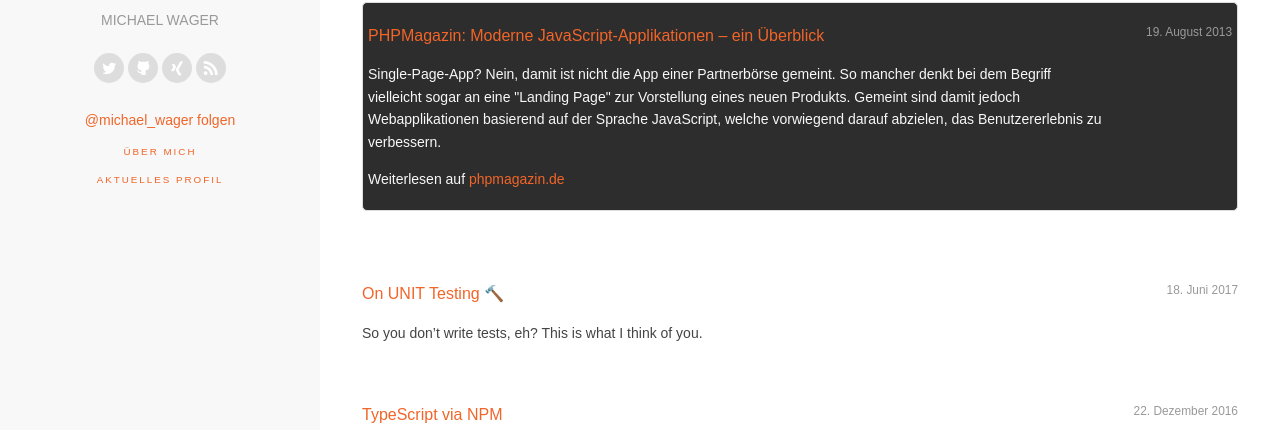
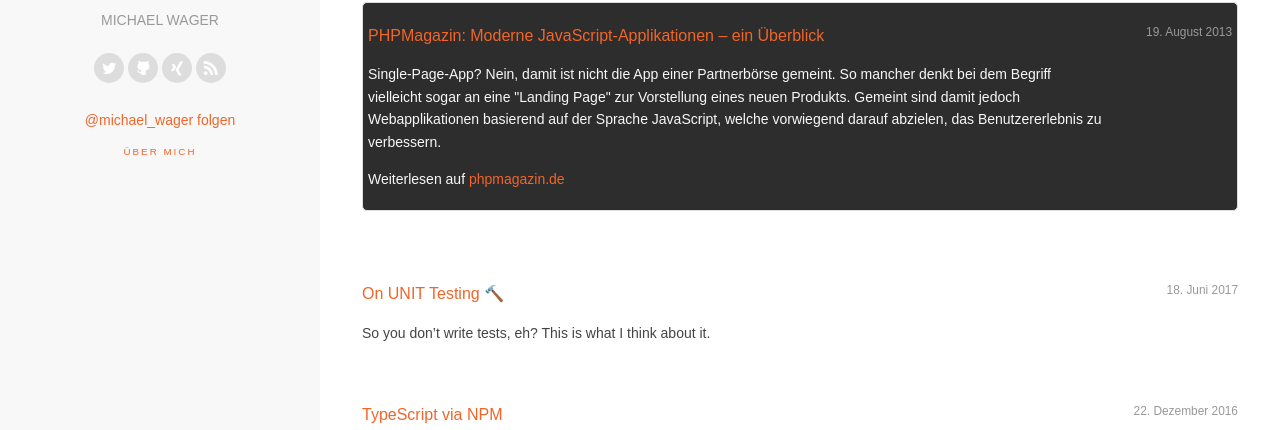
Before and after one commit to mwager/mwager.github.io, a Jekyll site: the page built from index.html, in a window 1280 px wide and 900 px high. Shown: the part 116-546 px from the top of the window. Built offline with Jekyll 4.4.1, drawn with Linux system fonts in a browser that asks for light colours; nearby versions of some CDN libraries; comment, search, counter and statistics services are not loaded.

Commit message:
Remove profile link

```diff
--- a/_includes/header.html
+++ b/_includes/header.html
@@ -42,8 +42,6 @@
 
             <div class="links">
               <a class="page-link" href="/about/">über mich</a>
-              <br>
-              <a href="http://mwager.de/Wager-Michael-Profil.pdf" target="_blank">Aktuelles Profil</a>
           </div>
         </nav>
     </div>
--- a/_posts/2017-06-18-on-unit-testing.markdown
+++ b/_posts/2017-06-18-on-unit-testing.markdown
@@ -5,7 +5,7 @@ date:   2017-06-18 18:27:21
 categories: software_engineering
 ---
 
-So you don't write tests, eh? This is what I think of you.
+So you don't write tests, eh? This is what I think about it.
 
 <div class="responsive-video">
   <iframe
@@ -68,8 +68,6 @@ If there was a simple test which expects that `toJSON` has to be called, it woul
 
 ## Some arguments for testing
 
-(This is mainly a collection of arguments I can introduce to new teams 😅)
-
 1. Tests are (living) __documentation__ (= specification) - this means they are __executable code documentation__ - see [BDD on wikipedia](https://en.wikipedia.org/wiki/Behavior-driven_development) <br> -> Do you always update the code docs when changing code?! (If your answer is yes: 😂)
 
 2. Time! If you have no __automated__ tests you need to __manually__ test the whole app if you are making changes because you cannot know which parts you broke ;)
```
